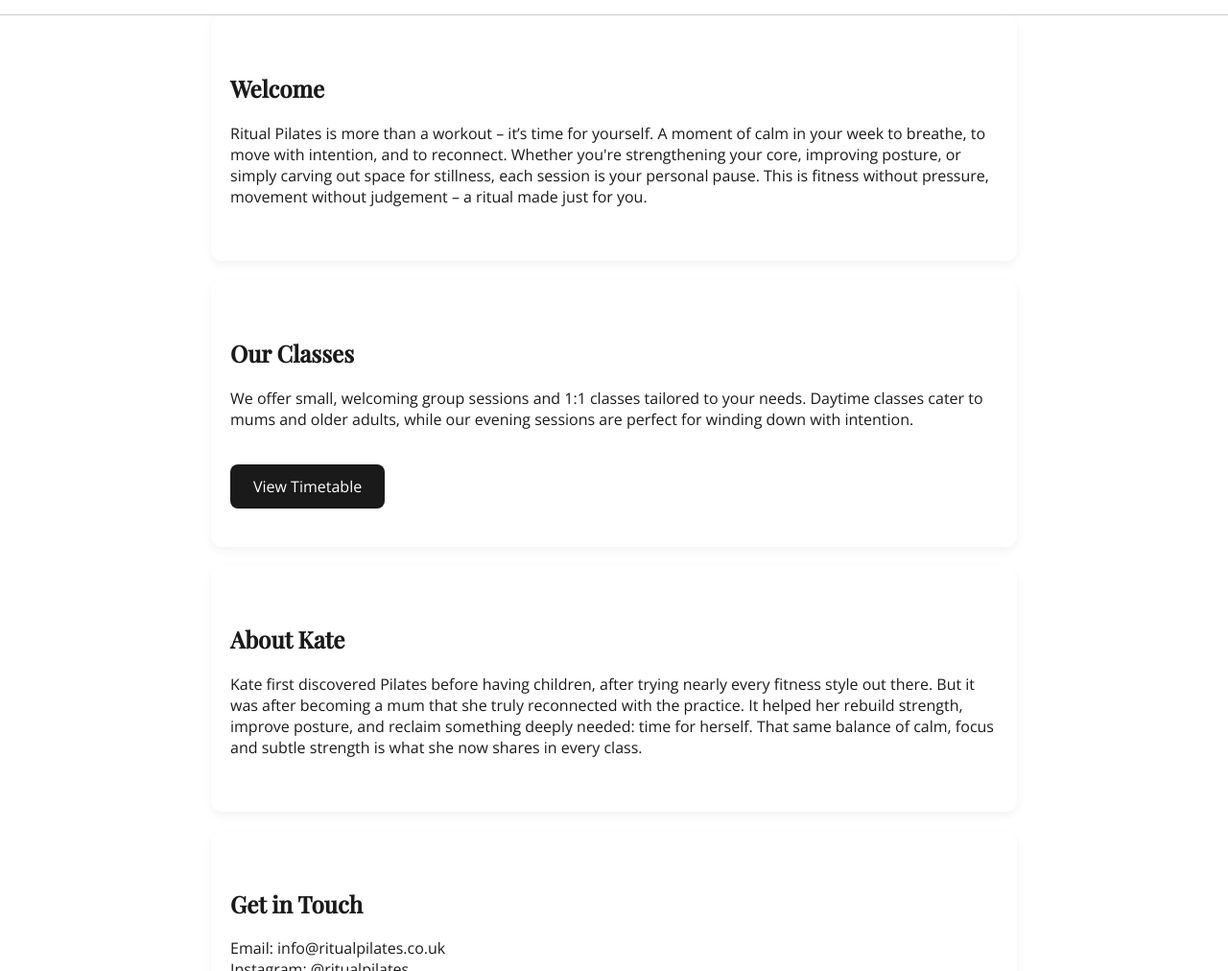
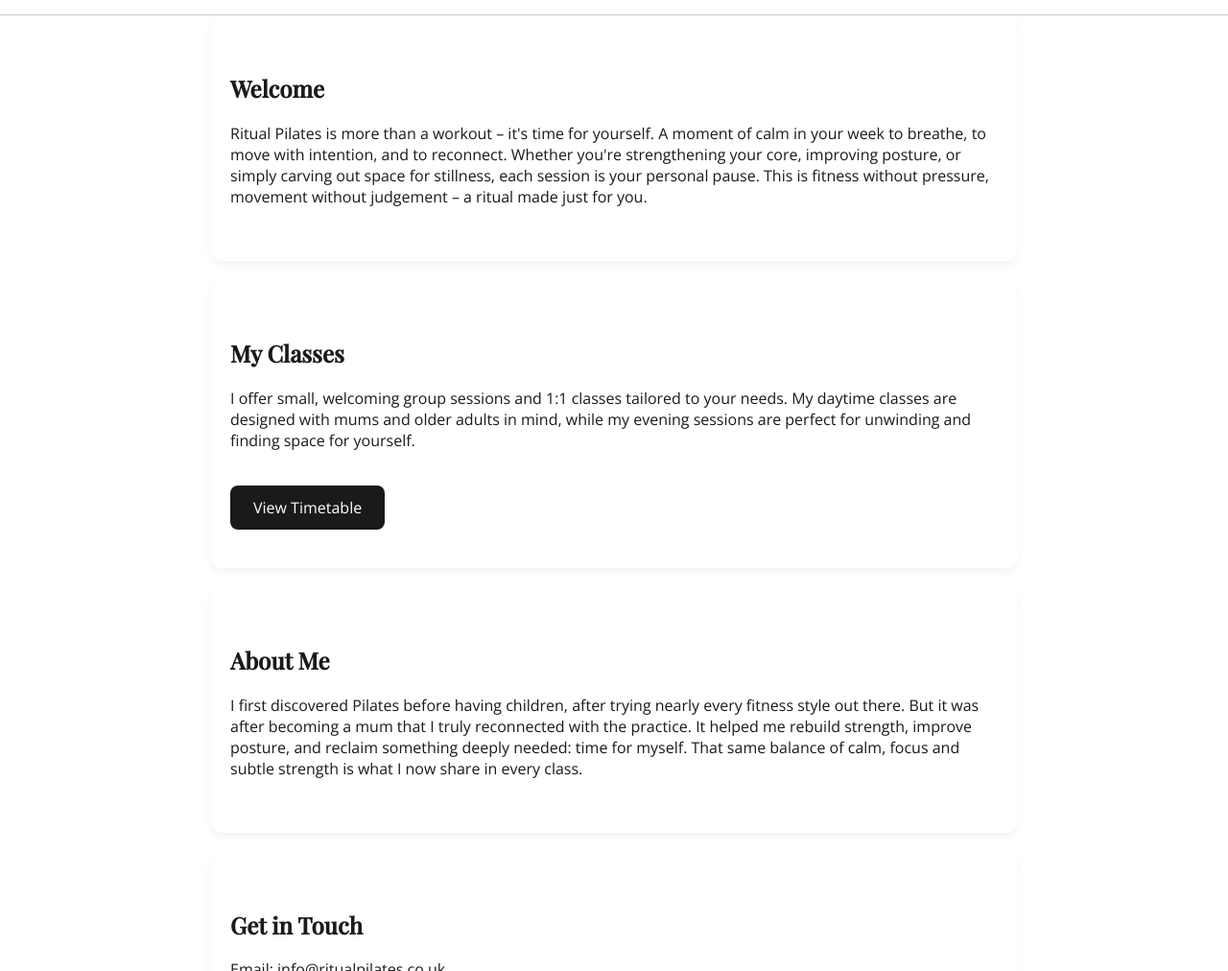
Before and after one commit to ritualpilates/ritualpilates.github.io, a plain HTML site: page index.html in a window 1280 px wide. Shown: the part 400-1412 px from the top of the page at 96% size. Drawn offline with nearby package versions, Linux system fonts and the light colour scheme.

Commit message:
Update index.html

```diff
--- a/index.html
+++ b/index.html
@@ -19,7 +19,7 @@
       content: "";
       position: fixed;
       top: 0; left: 0; right: 0; bottom: 0;
-      background: rgba(255, 255, 255, 0.75); /* neutral soft overlay */
+      background: rgba(255, 255, 255, 0.75);
       z-index: -1;
     }
 
@@ -90,18 +90,18 @@
 
   <section>
     <h2>Welcome</h2>
-    <p>Ritual Pilates is more than a workout – it’s time for yourself. A moment of calm in your week to breathe, to move with intention, and to reconnect. Whether you're strengthening your core, improving posture, or simply carving out space for stillness, each session is your personal pause. This is fitness without pressure, movement without judgement – a ritual made just for you.</p>
+    <p>Ritual Pilates is more than a workout – it's time for yourself. A moment of calm in your week to breathe, to move with intention, and to reconnect. Whether you're strengthening your core, improving posture, or simply carving out space for stillness, each session is your personal pause. This is fitness without pressure, movement without judgement – a ritual made just for you.</p>
   </section>
 
   <section>
-    <h2>Our Classes</h2>
-    <p>We offer small, welcoming group sessions and 1:1 classes tailored to your needs. Daytime classes cater to mums and older adults, while our evening sessions are perfect for winding down with intention.</p>
+    <h2>My Classes</h2>
+    <p>I offer small, welcoming group sessions and 1:1 classes tailored to your needs. My daytime classes are designed with mums and older adults in mind, while my evening sessions are perfect for unwinding and finding space for yourself.</p>
     <a href="#" class="button">View Timetable</a>
   </section>
 
   <section>
-    <h2>About Kate</h2>
-    <p>Kate first discovered Pilates before having children, after trying nearly every fitness style out there. But it was after becoming a mum that she truly reconnected with the practice. It helped her rebuild strength, improve posture, and reclaim something deeply needed: time for herself. That same balance of calm, focus and subtle strength is what she now shares in every class.</p>
+    <h2>About Me</h2>
+    <p>I first discovered Pilates before having children, after trying nearly every fitness style out there. But it was after becoming a mum that I truly reconnected with the practice. It helped me rebuild strength, improve posture, and reclaim something deeply needed: time for myself. That same balance of calm, focus and subtle strength is what I now share in every class.</p>
   </section>
 
   <section>
```
